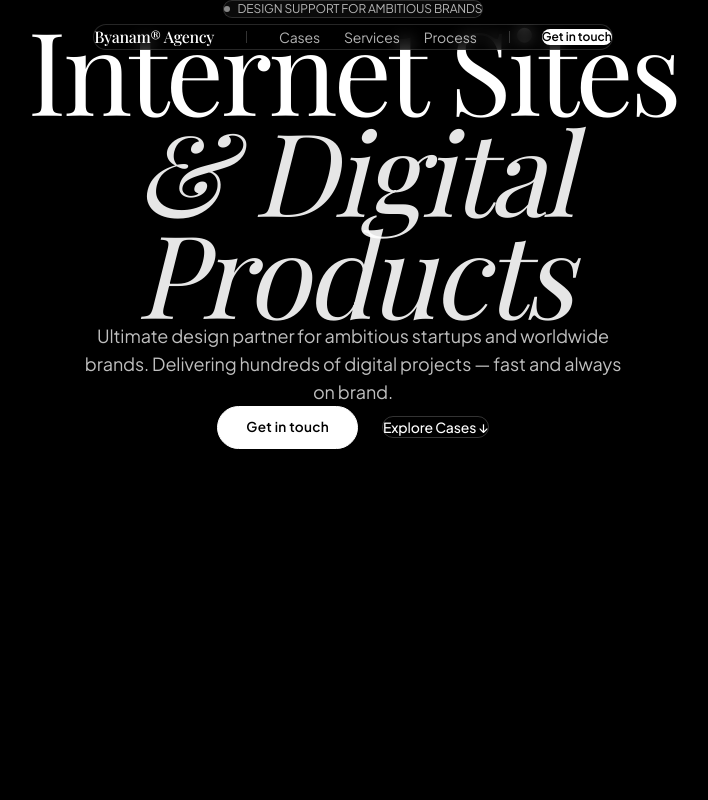
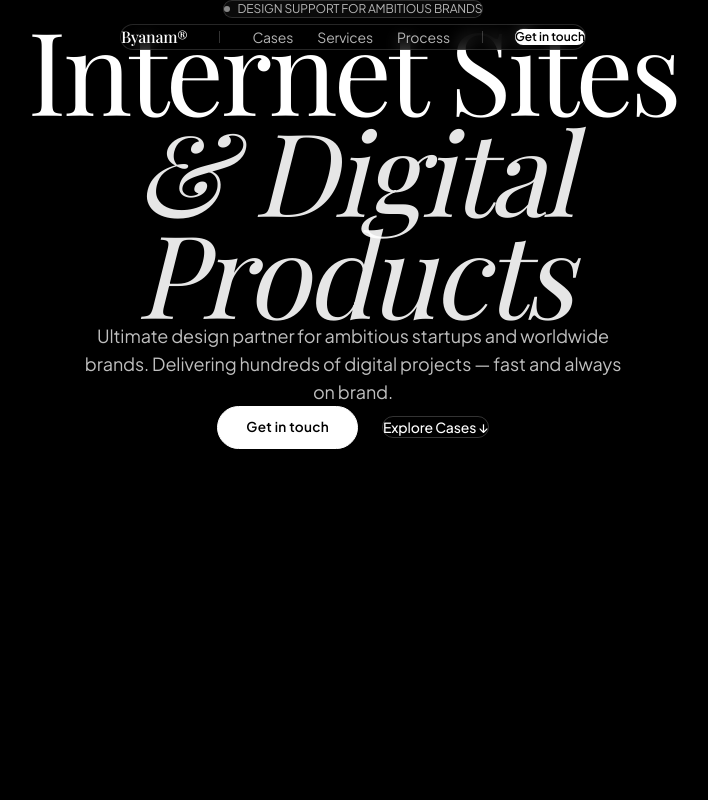
Before and after one commit to byanam/agencyyy, a React (Vite) app: page / in a window 1280 px wide. Shown: the top 800 px of the page, without its empty margins (287-995 px from the left). Built offline with nearby package versions, Linux system fonts and the light colour scheme; a web font is replaced by a local one.

Commit message:
style(navbar): expand horizontal pill padding for balanced button spacing

```diff
--- a/src/components/Navbar.jsx
+++ b/src/components/Navbar.jsx
@@ -24,7 +24,7 @@ export default function Navbar({ onOpenContact }) {
     <header className="fixed left-0 right-0 top-6 z-50 flex w-full justify-center px-4 font-sans-swiss select-none">
       {/* Top Floating Pill Bar Matching Redis Agency */}
       <div
-        className={`flex items-center gap-5 sm:gap-8 rounded-full border px-5 py-2 sm:px-6 sm:py-2.5 transition-all duration-300 ${
+        className={`flex items-center gap-5 sm:gap-8 rounded-full border px-6 py-2.5 sm:px-6 sm:py-2.5 transition-all duration-300 ${
           isFloating
             ? "border-white/20 bg-black/90 backdrop-blur-md"
             : "border-white/15 bg-black/75 backdrop-blur-sm"
@@ -35,7 +35,7 @@ export default function Navbar({ onOpenContact }) {
           onClick={() => scrollToTarget(0)}
           className="font-editorial text-sm sm:text-base font-medium tracking-tight text-white hover:text-white/80 transition-colors"
         >
-          Byanam® Agency
+          Byanam®
         </button>
 
         <span className="h-3 w-px bg-white/20" />
```
